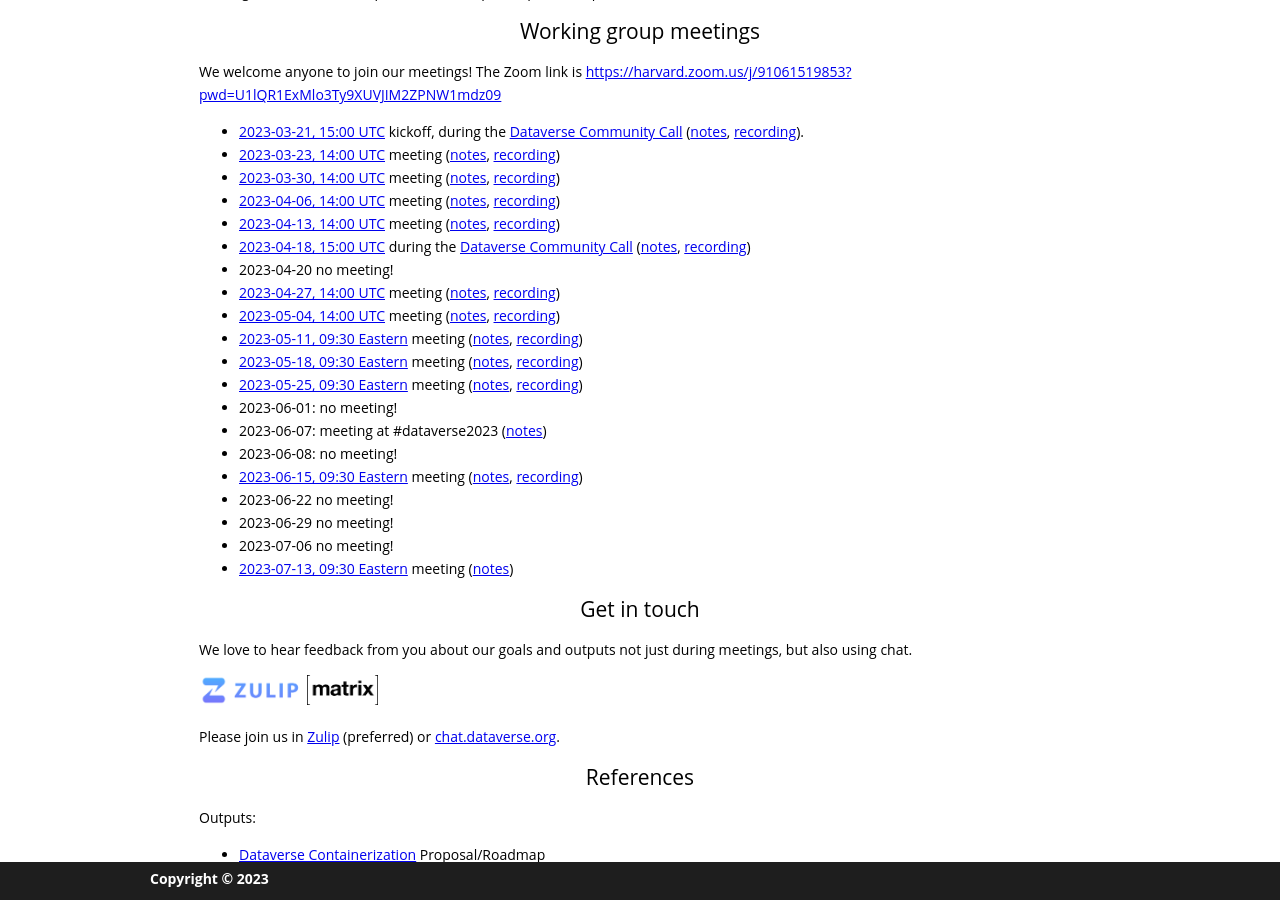
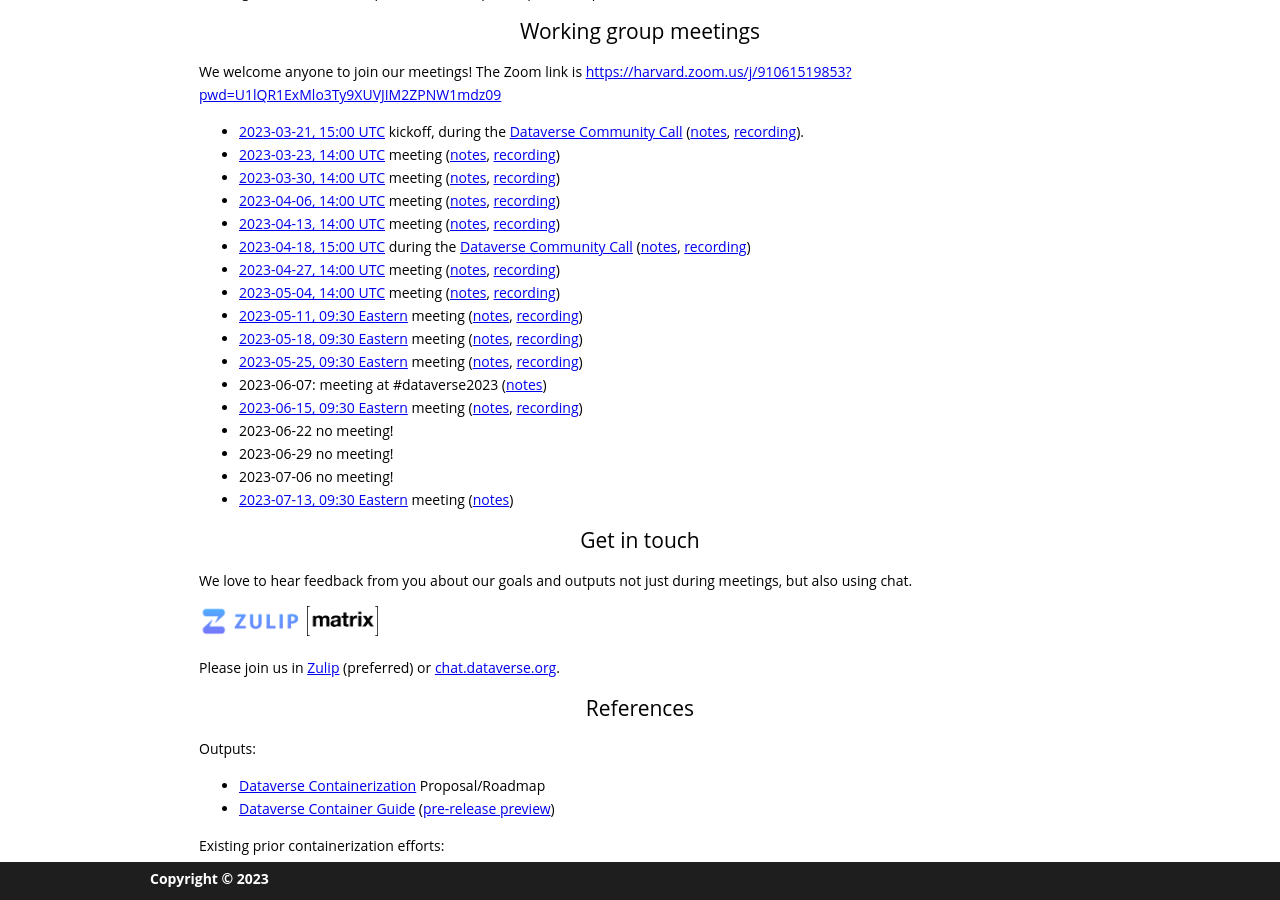
Before and after one commit to gdcc/ct.gdcc.io, a Jekyll site: the page built from index.md, in a window 1280 px wide and 900 px high, scrolled down 1270 px. Built offline with Jekyll 4.4.1, drawn with Linux system fonts in a browser that asks for light colours; our own code applies the rules of GitHub Pages for plain Markdown files.

Commit message:
delete past "no meeting" entries

```diff
--- a/index.md
+++ b/index.md
@@ -45,15 +45,12 @@ We welcome anyone to join our meetings! The Zoom link is <https://harvard.zoom.u
 - [2023-04-06, 14:00 UTC](https://time.is/compare/1400_06_Apr_2023_in_UTC) meeting ([notes](https://docs.google.com/document/d/1YVIKW7stAiGwJtuijDlC85cBnBGdEsi_z0mJb0FOysw/edit?usp=sharing), [recording](https://harvard.zoom.us/rec/share/nv8YUZ4T0XwHLCJOZHTtNUORe5hhMSnpVnfDalAVgqM_i_OLnpttQHz-0wPDBOk.Cd-4oWXs-tJUaCg_))
 - [2023-04-13, 14:00 UTC](https://time.is/compare/1400_13_Apr_2023_in_UTC) meeting ([notes](https://docs.google.com/document/d/1qmMRiXoRl_mKugD0qXynzep4pL0hHwCKHMBDF5jCtWs/edit?usp=sharing), [recording](https://harvard.zoom.us/rec/share/9tnJO4URrE9W1YnB3gu71LHadV480KFDZovxaPkOv0k6_0h9AAqzxej7_fEcD0an.uY_9scBGRb1YIVoW))
 - [2023-04-18, 15:00 UTC](https://time.is/compare/1500_18_Apr_2023_in_UTC) during the [Dataverse Community Call](https://dataverse.org/community-calls) ([notes](https://docs.google.com/document/d/1TmvLrvDJ2dtPN6e6Iu4RT-qFQo4XeR5Tn-TGhvB9mFE/edit?usp=sharing), [recording](https://harvard.zoom.us/rec/share/qQJLuOQYIX5FA5Fsandjuu3L4qIgmV9AKOZ0tZu3ZPcdDmcVw-2D7qn9VcCAojIk.PHPDAOdOWYI_hXCr))
-- 2023-04-20 no meeting!
 - [2023-04-27, 14:00 UTC](https://time.is/compare/1400_27_Apr_2023_in_UTC) meeting ([notes](https://docs.google.com/document/d/1Hz47lLjE9h1-YE5zD2wu4tT1ObB6vB6Nr3m16pQ4LF4/edit?usp=sharing), [recording](https://harvard.zoom.us/rec/share/aBdeEowQUqdKH2H9aTF_ypWe1OI3SZj6t4m_KUJi0Sjui2e7g123GnI92Itij2fV.Vi1OWvqiXVJjbRgz))
 - [2023-05-04, 14:00 UTC](https://time.is/compare/1400_4_May_2023_in_UTC) meeting ([notes](https://docs.google.com/document/d/1U3yvg9yG5Wnm_tQkDLf5XyREYyFVoRE4_-UvnxuryVE/edit?usp=sharing), [recording](https://harvard.zoom.us/rec/share/YcaITLENsu8xdvaH6XmxENjd00TCeTzI_pIpBVMi97Nyj176C96kPsIjaEtLclG_.pSX9c_GjP79zKdZH))
 - [2023-05-11, 09:30 Eastern](https://time.is/compare/0930_11_May_2023_in_Boston) meeting ([notes](https://docs.google.com/document/d/1eQVm88dP2rgM9DKn4ivoWBx6MOK6aXfkLhsZN-Y3fsc/edit?usp=sharing), [recording](https://harvard.zoom.us/rec/share/1kOYrK9YRTDPv2OYES_doujAWbEyOp3hNHkcBR_iH4HvAFGYjfdoKADz0Xa1WHP3.nmdgF82lfLUQY_uN))
 - [2023-05-18, 09:30 Eastern](https://time.is/compare/0930_18_May_2023_in_Boston) meeting ([notes](https://docs.google.com/document/d/1VuUkGSdL03nPPMepYUMk59qEfljgRkzN0oXvEp9UkqI/edit?usp=sharing), [recording](https://harvard.zoom.us/rec/share/QZ4XDtwJrVjTAI5o_TgnyNjV8LDPYMjrVWiN5Mz0o3u3CXctJj06HVhDprNDTt9T.pKy533mltH4GH07N))
 - [2023-05-25, 09:30 Eastern](https://time.is/compare/0930_25_May_2023_in_Boston) meeting ([notes](https://docs.google.com/document/d/11wz1xZuzX5SnaGyrJJM8ogCzdgORIdhWfMMpUyDhXUA/edit?usp=sharing), [recording](https://harvard.zoom.us/rec/share/ipvR-ue7MuZ8QEVo0BmykWtCk17HbEGf_FyuN9Djxh_u0gBmA4uIBNZ2racARA2n.iL9gDYgDac-ag9qn))
-- 2023-06-01: no meeting!
 - 2023-06-07: meeting at #dataverse2023 ([notes](https://docs.google.com/document/d/1bjQtkE8e67suNKQvgXPJm2-5TCVpvz8UAOk6626TJEY/edit?usp=sharing))
-- 2023-06-08: no meeting!
 - [2023-06-15, 09:30 Eastern](https://time.is/compare/0930_15_June_2023_in_Boston) meeting ([notes](https://docs.google.com/document/d/1Ajoz1TqmeVUQTp6LMP5xP5l5vaiKtlg65mqW3Ep3prI/edit?usp=sharing), [recording](https://harvard.zoom.us/rec/share/X8n8doyhW9jHftXdLVz5yc1NpfOmg4kT-3gfu9jk0tISTYiAL9e3H1GhpV7R7O3P.SWZQyUoaM0KRMKv9))
 - 2023-06-22 no meeting!
 - 2023-06-29 no meeting!
```
